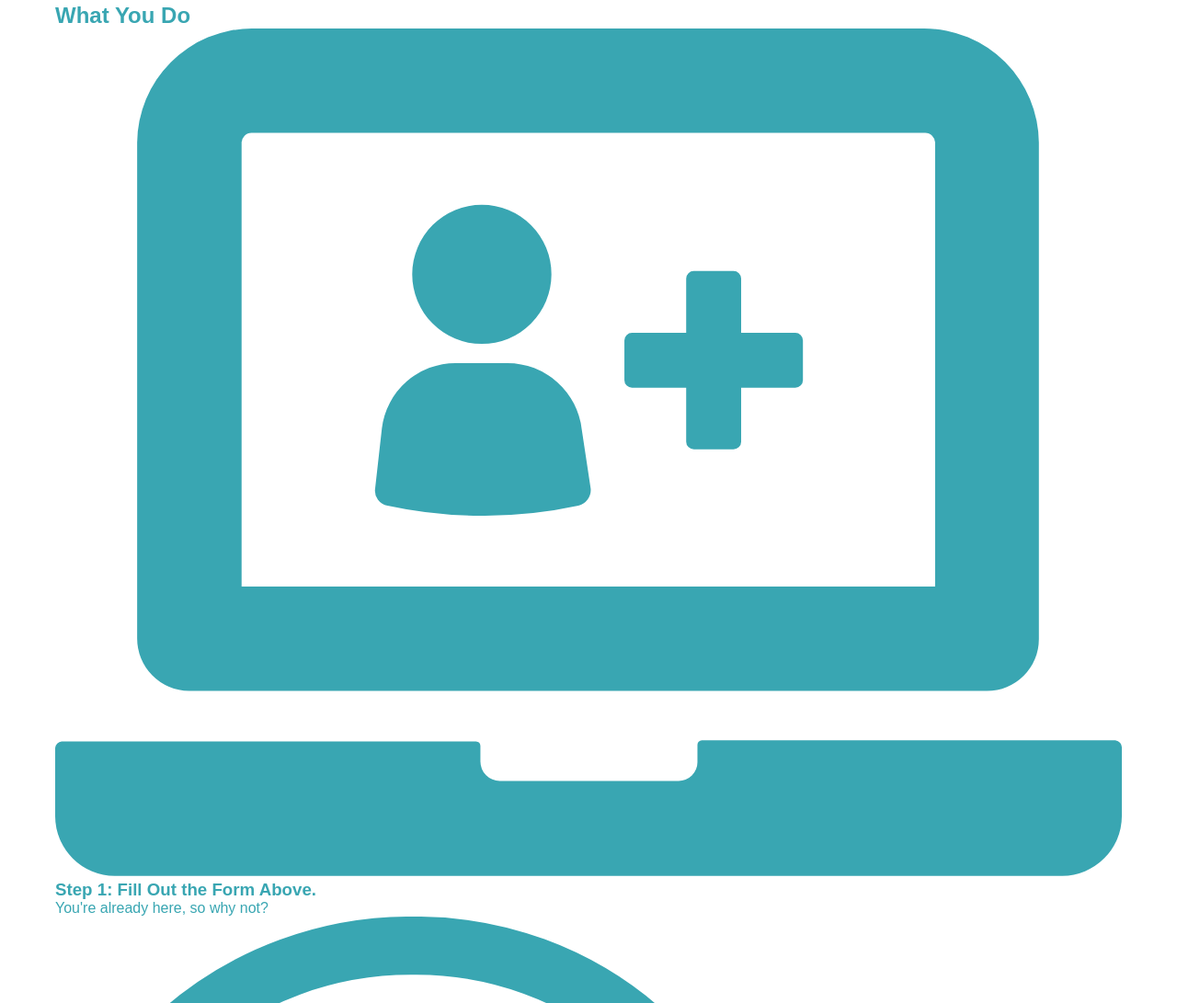
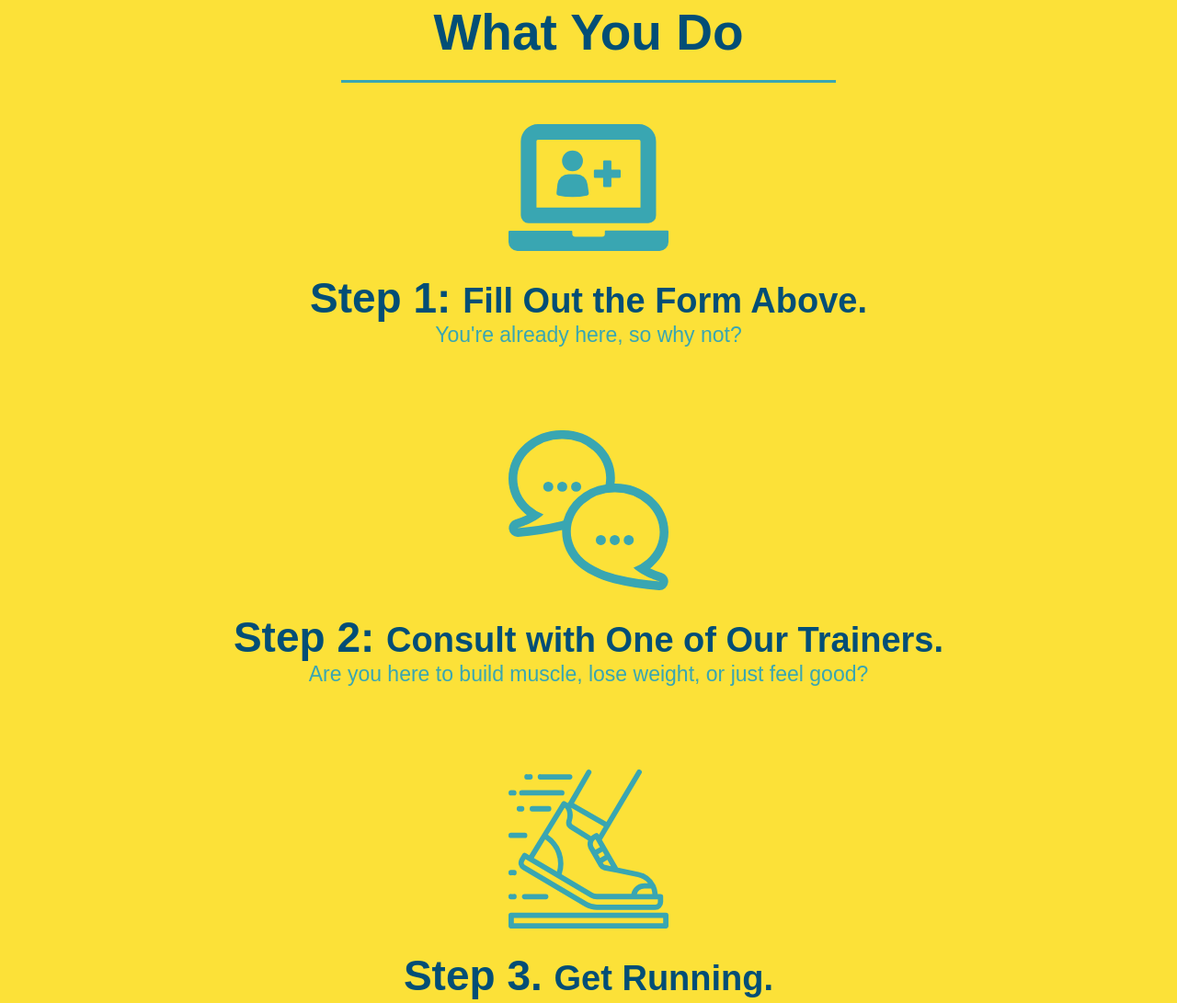
Before and after one commit to geranv1020/run-buddy, a plain HTML site: page index.html in a window 1280 px wide. Shown: the part 1117-2208 px from the top of the page at 92% size. Drawn offline with Linux system fonts and the light colour scheme.

Commit message:
style what you do section

```diff
--- a/assets/css/style.css
+++ b/assets/css/style.css
@@ -131,16 +131,6 @@ section {
     text-align: center;
 }
 
-.intro h2 {
-    font-size: 55px;
-    color: #024e76;
-    margin-bottom: 35px;
-    padding: 0 100px 20px 100px;
-    border-bottom: 3px solid;
-    border-color: #fce138;
-    display: inline-block;
-}
-
 .intro p {
     line-height: 1.7;
     color: #39a6b2;
@@ -148,3 +138,49 @@ section {
     font-size: 20px;
     margin: 0 auto;
 }
+
+.steps {
+    text-align: center;
+    background: #fce138;
+}
+
+.steps div {
+    margin-bottom: 80px;
+}
+
+.steps img {
+    width: 15%;
+    margin: 10px 0;
+}
+
+.steps h3 {
+    color: #024e76;
+    font-size: 46px;
+    margin-top: 10px;
+}
+
+.steps p {
+    color: #39a6b2;
+    font-size: 23px;
+}
+
+.steps span {
+    font-size: 38px;
+}
+
+.section-title {
+    font-size: 55px;
+    color: #024e76;
+    margin-bottom: 35px;
+    padding: 0 100px 20px 100px;
+    display: inline-block;
+    border-bottom: 3px solid;
+}
+
+.primary-border {
+    border-color: #fce138;
+}
+
+.secondary-border {
+    border-color: #39a6b2;
+}
--- a/index.html
+++ b/index.html
@@ -69,38 +69,38 @@
 
     <!-- "what we do" section -->
     <section id="what we do" class="intro">
-        <h2>What We Do</h2>
+        <h2 class="section-title primary-border">What We Do</h2>
         <p>
             butcher selfies chambray shabby chic gentrify readymade yr Echo Park XOXO Tumblr normcore Banksy direct trade Blue Bottle chillwave you probably haven't of them single-origin coffee Vice fanny pack fixie Odd Future Austin fingerstache pickled twee synth Wes Anderson Thundercats viral bitters flannel meggings narwhal Marfa Schlitz sustainable Intelligentsia umami deep v craft
         </p>
     </section>
 
      <!-- "what you do" section -->
-     <section id="what you do">
-        <h2>What You Do</h2>
+     <section id="what you do" class="steps">
+        <h2 class="section-title secondary-border">What You Do</h2>
 
         <div>
             <!-- insert this img element -->
             <img src="./assets/images/01-04-svgs/step-1.svg" alt="" />
-            <h3>Step 1: Fill Out the Form Above.</h3>
+            <h3>Step 1: <span>Fill Out the Form Above.</span></h3>
             <p>You're already here, so why not?</p>
         </div>
 
         <div>
             <img src="./assets/images/01-04-svgs/step-2.svg" alt="" />
-            <h3>Step 2: Consult with One of Our Trainers.</h3>
+            <h3>Step 2: <span>Consult with One of Our Trainers.</span></h3>
             <p>Are you here to build muscle, lose weight, or just feel good?</p>
         </div>
 
         <div>
             <img src="./assets/images/01-04-svgs/step-3.svg" alt="" />
-            <h3>Step 3. Get Running.</h3>
+            <h3>Step 3. <span>Get Running.</span></h3>
             <p>Hit the ground running (literally) once your trainer lays out your plan.</p>
         </div>
 
         <div>
             <img src="./assets/images/01-04-svgs/step-4.svg" alt="" />
-            <h3>Step 4: See Results.</h3>
+            <h3>Step 4: <span>See Results.</span></h3>
             <p>Bi-weekly checkins with your trainer will keep you focused.</p>
         </div>
      </section>
```
